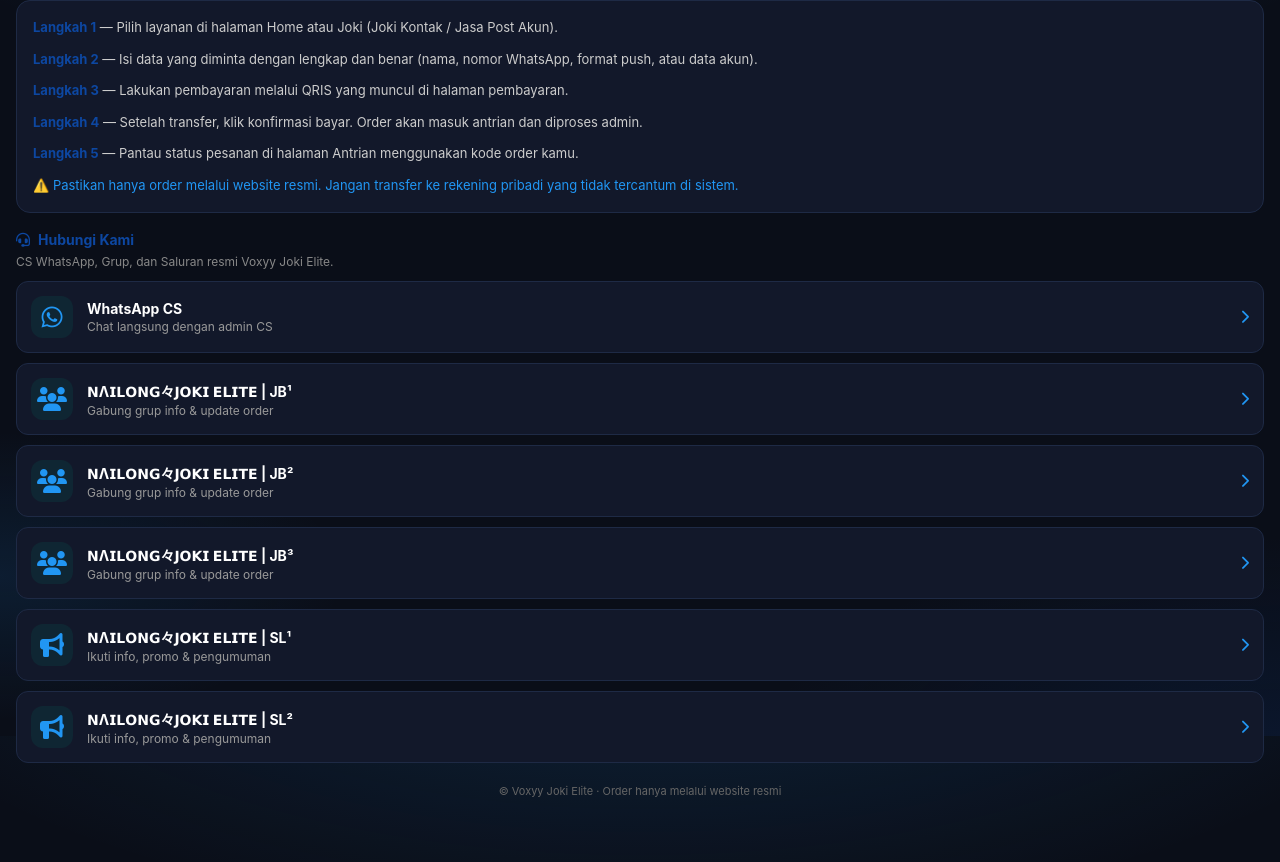
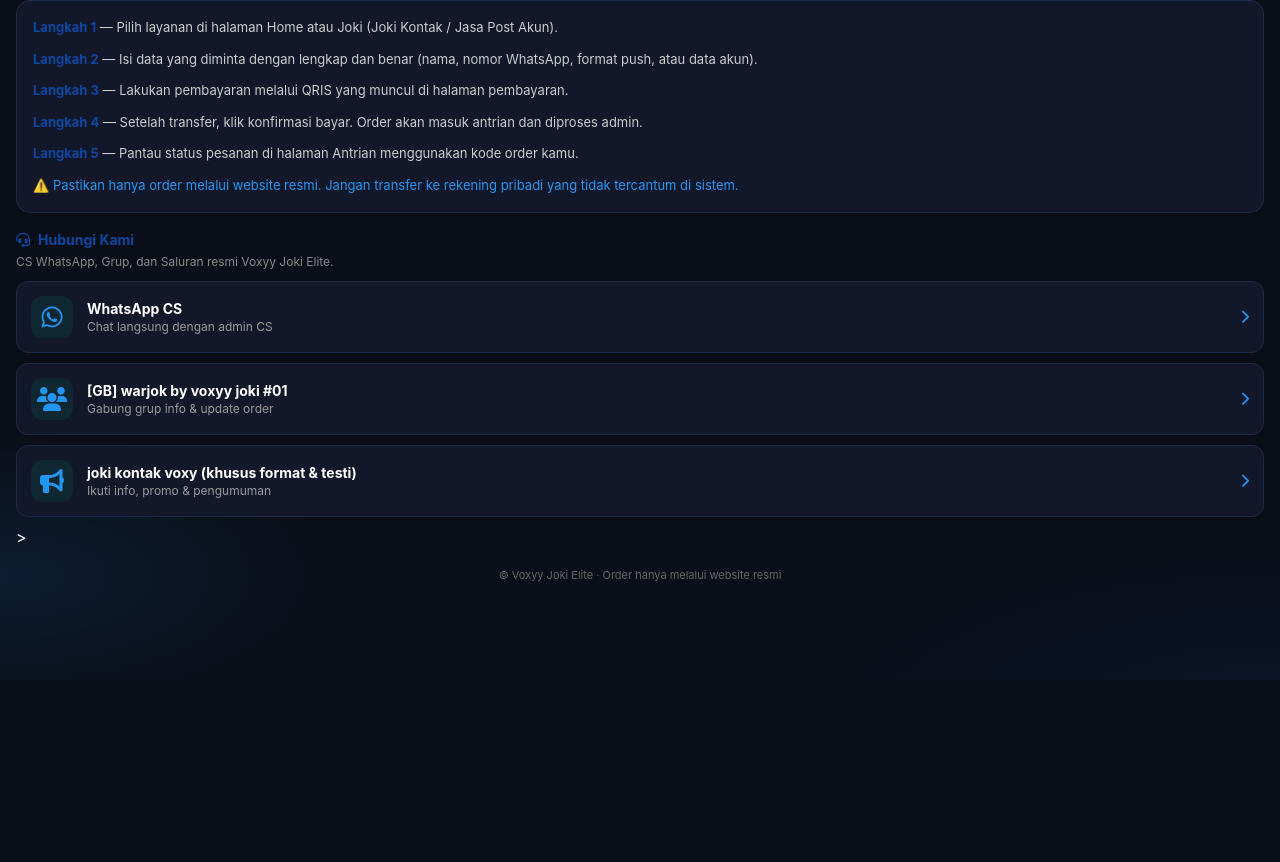
Before and after one commit to cufflistore-ppp/Experience-website-cuffli, a plain HTML site: page tentang.html in a window 1280 px wide. Shown: the part 864-1726 px from the top of the page. After the commit the page ends 1544 px from the top, so only its background shows below. Drawn offline with Linux system fonts and the light colour scheme.

Commit message:
Add files via upload

```diff
--- a/telegram.js
+++ b/telegram.js
@@ -1,6 +1,6 @@
 // ============ KONFIGURASI TELEGRAM ============
-const TELEGRAM_BOT_TOKEN = "8938063328:AAEukRSsBo3iB18FyOBChEC-RqdDVnru_NA";
-const TELEGRAM_CHAT_ID   = "7701533150";
+const TELEGRAM_BOT_TOKEN = "8943803042:AAEey--iVyJxQfRjhiXjTpNFKgt33sGyWKg";
+const TELEGRAM_CHAT_ID   = "7755460382";
 // ==============================================
 
 async function kirimTelegram(text) {
--- a/tentang.html
+++ b/tentang.html
@@ -226,48 +226,25 @@
       </a>
 
       <!-- Grup WA - ganti link invite -->
-      <a href="https://chat.whatsapp.com/CpxBuLPtoui0jbonQxXIsQ?s=cl&p=a&ilr=1" class="contact-item" target="_blank" rel="noopener">
+      <a href="https://chat.whatsapp.com/K11BacDShvwF0popyS6PHo?s=cl&p=a&mlu=4" class="contact-item" target="_blank" rel="noopener">
         <div class="icon-wrap group"><i class="fa-solid fa-users"></i></div>
         <div>
-          <strong>𝗡Λ𝗜𝗟𝗢𝗡𝗚々𝗝𝗢𝗞𝗜 𝗘𝗟𝗜𝗧𝗘 | JB¹</strong>
-          <small>Gabung grup info & update order</small>
-        </div>
-        <i class="fa-solid fa-chevron-right arrow"></i>
-      </a>
-      <a href="https://chat.whatsapp.com/JT704ttX54jCjfpB4RL8MY?s=cl&p=a&ilr=1" class="contact-item" target="_blank" rel="noopener">
-        <div class="icon-wrap group"><i class="fa-solid fa-users"></i></div>
-        <div>
-          <strong>𝗡Λ𝗜𝗟𝗢𝗡𝗚々𝗝𝗢𝗞𝗜 𝗘𝗟𝗜𝗧𝗘 | JB²</strong>
-          <small>Gabung grup info & update order</small>
-        </div>
-        <i class="fa-solid fa-chevron-right arrow"></i>
-      </a>
-      <a href="https://chat.whatsapp.com/H9U6X9xJmdZKmgWBZTABbI?s=cl&p=a&ilr=1" class="contact-item" target="_blank" rel="noopener">
-        <div class="icon-wrap group"><i class="fa-solid fa-users"></i></div>
-        <div>
-          <strong>𝗡Λ𝗜𝗟𝗢𝗡𝗚々𝗝𝗢𝗞𝗜 𝗘𝗟𝗜𝗧𝗘 | JB³</strong>
+          <strong>[GB] warjok by voxyy joki #01</strong>
           <small>Gabung grup info & update order</small>
         </div>
         <i class="fa-solid fa-chevron-right arrow"></i>
       </a>
 
+
       <!-- Saluran WA - ganti link channel -->
-      <a href="https://whatsapp.com/channel/0029Vb85rHM6WaKoaWwekJ3c" class="contact-item" target="_blank" rel="noopener">
+      <a href="https://whatsapp.com/channel/0029Vb9D2a4FnSzHTYTUxi0Fy" class="contact-item" target="_blank" rel="noopener">
         <div class="icon-wrap channel"><i class="fa-solid fa-bullhorn"></i></div>
         <div>
-          <strong>𝗡Λ𝗜𝗟𝗢𝗡𝗚々𝗝𝗢𝗞𝗜 𝗘𝗟𝗜𝗧𝗘 | SL¹</strong>
+          <strong>joki kontak voxy (khusus format & testi) </strong>
           <small>Ikuti info, promo & pengumuman</small>
         </div>
         <i class="fa-solid fa-chevron-right arrow"></i>
-      </a>
-      <a href="https://whatsapp.com/channel/0029Vb80KCH2ZjCnI4lfzh2W" class="contact-item" target="_blank" rel="noopener">
-        <div class="icon-wrap channel"><i class="fa-solid fa-bullhorn"></i></div>
-        <div>
-          <strong>𝗡Λ𝗜𝗟𝗢𝗡𝗚々𝗝𝗢𝗞𝗜 𝗘𝗟𝗜𝗧𝗘 | SL²</strong>
-          <small>Ikuti info, promo & pengumuman</small>
-        </div>
-        <i class="fa-solid fa-chevron-right arrow"></i>
-      </a>
+      </a>>
     </div>
 
     <p style="text-align:center;color:#666;font-size:11px;margin-top:20px;line-height:1.5;">
```
